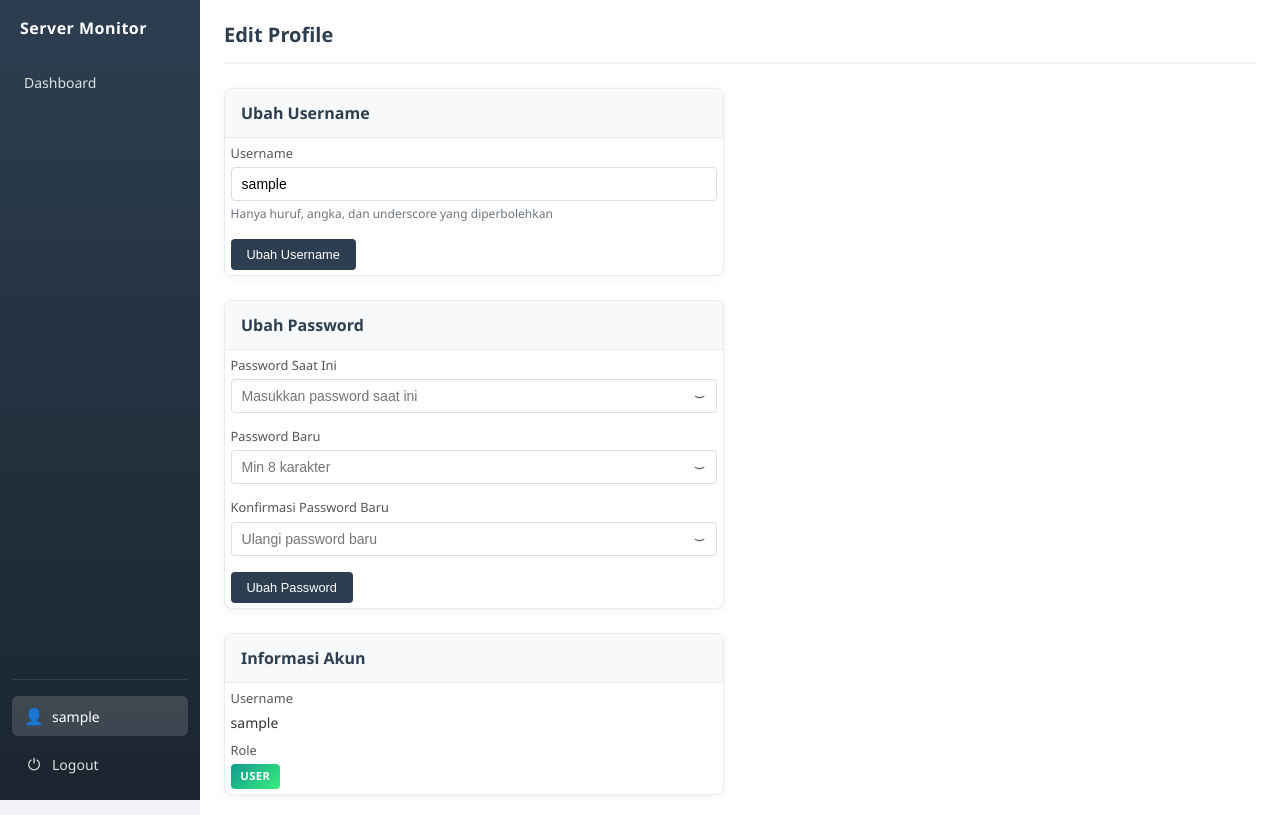
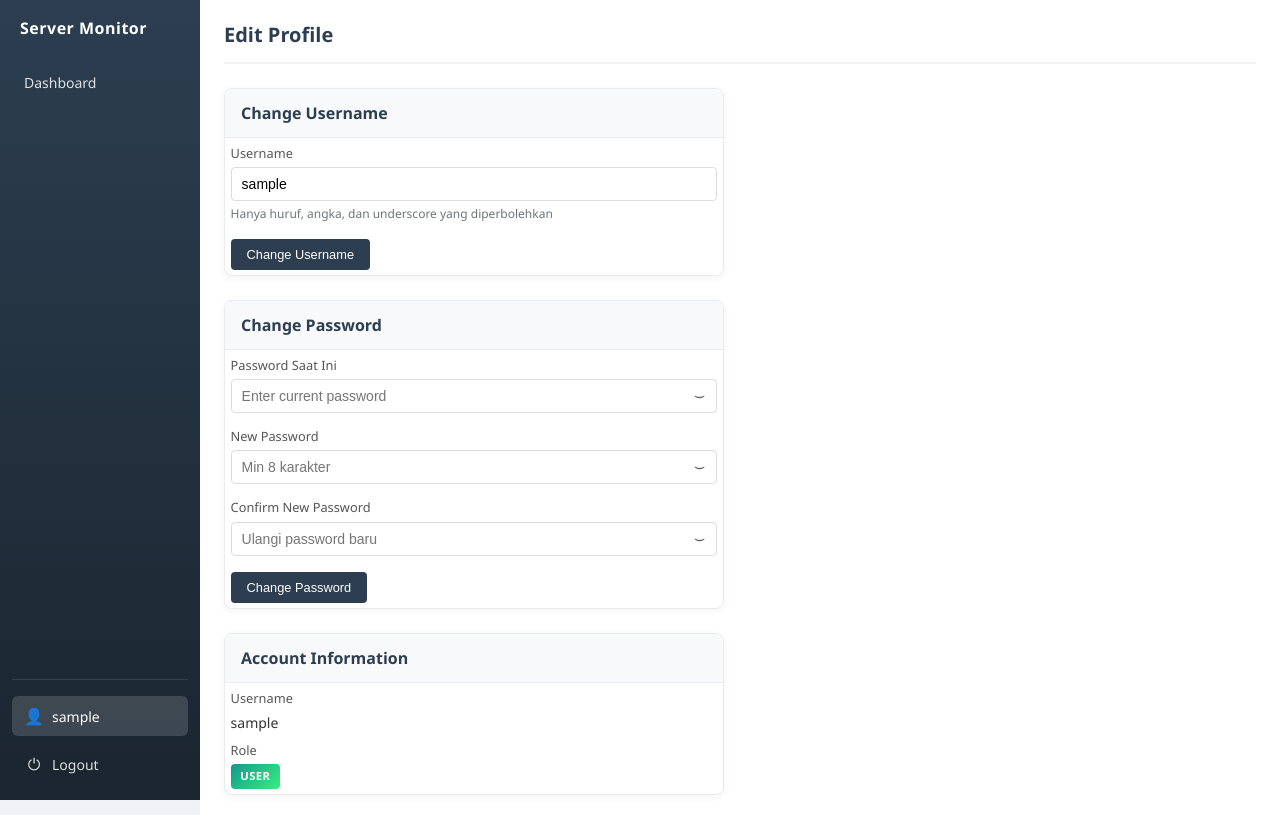
Before and after one commit to rannisa21/server-monitoring, a Flask app: page /profile in a window 1280 px wide. Run offline with Flask 3, Linux system fonts and the light colour scheme; the visitor is signed in with stand-in values (Sample User, id 1).

Commit message:
ganti english semua

```diff
--- a/app/templates/add_user.html
+++ b/app/templates/add_user.html
@@ -40,7 +40,7 @@
         </div>
 
         <div class="form-group">
-            <label for="confirm_password">Konfirmasi Password</label>
+            <label for="confirm_password">Confirm Password</label>
             <div class="password-wrapper">
                 <input type="password" name="confirm_password" id="confirm_password" required minlength="8" placeholder="Ulangi password" />
                 <button type="button" class="toggle-password" onclick="togglePassword('confirm_password')" title="Show/Hide Password">
--- a/app/templates/dashboard.html
+++ b/app/templates/dashboard.html
@@ -104,7 +104,7 @@
                 </div>
             </div>
             <div class="modal-footer">
-                <button type="button" class="btn btn-secondary" onclick="closeReportModal()">Batal</button>
+                <button type="button" class="btn btn-secondary" onclick="closeReportModal()">Cancel</button>
                 <button type="submit" class="btn btn-primary">Download</button>
             </div>
         </form>
--- a/app/templates/edit_user.html
+++ b/app/templates/edit_user.html
@@ -30,7 +30,7 @@
         </div>
 
         <div class="form-group">
-            <label for="password">Password Baru (kosongkan jika tidak diubah)</label>
+            <label for="password">New Password (leave blank to keep current password)</label>
             <div class="password-wrapper">
                 <input type="password" name="password" id="password" minlength="8" placeholder="Min 8 karakter" />
                 <button type="button" class="toggle-password" onclick="togglePassword('password')" title="Show/Hide Password">
@@ -40,7 +40,7 @@
         </div>
 
         <div class="form-group">
-            <label for="confirm_password">Konfirmasi Password Baru</label>
+            <label for="confirm_password">Confirm New Password</label>
             <div class="password-wrapper">
                 <input type="password" name="confirm_password" id="confirm_password" minlength="8" placeholder="Ulangi password baru" />
                 <button type="button" class="toggle-password" onclick="togglePassword('confirm_password')" title="Show/Hide Password">
@@ -59,7 +59,7 @@
 
         <div class="form-actions">
             <button type="submit" class="btn btn-primary">Update User</button>
-            <a href="{{ url_for('user_management.user_management') }}" class="btn btn-secondary">Batal</a>
+            <a href="{{ url_for('user_management.user_management') }}" class="btn btn-secondary">Cancel</a>
         </div>
     </form>
 </div>
--- a/app/templates/profile.html
+++ b/app/templates/profile.html
@@ -7,7 +7,7 @@
 <!-- Username Section -->
 <div class="card" style="max-width: 500px;">
     <div class="card-header">
-        <h3>Ubah Username</h3>
+        <h3>Change Username</h3>
     </div>
     <form method="post" class="card-body">
         <input type="hidden" name="csrf_token" value="{{ csrf_token() }}" />
@@ -30,7 +30,7 @@
         </div>
 
         <div class="form-actions">
-            <button type="submit" class="btn btn-primary">Ubah Username</button>
+            <button type="submit" class="btn btn-primary">Change Username</button>
         </div>
     </form>
 </div>
@@ -38,7 +38,7 @@
 <!-- Password Section -->
 <div class="card" style="max-width: 500px; margin-top: 1.5rem;">
     <div class="card-header">
-        <h3>Ubah Password</h3>
+        <h3>Change Password</h3>
     </div>
     <form method="post" class="card-body">
         <input type="hidden" name="csrf_token" value="{{ csrf_token() }}" />
@@ -47,7 +47,7 @@
         <div class="form-group">
             <label for="current_password">Password Saat Ini</label>
             <div class="password-wrapper">
-                <input type="password" name="current_password" id="current_password" required placeholder="Masukkan password saat ini" />
+                <input type="password" name="current_password" id="current_password" required placeholder="Enter current password" />
                 <button type="button" class="toggle-password" onclick="togglePassword('current_password')" title="Show/Hide Password">
                     <span class="eye-icon">⌣</span>
                 </button>
@@ -55,7 +55,7 @@
         </div>
 
         <div class="form-group">
-            <label for="new_password">Password Baru</label>
+            <label for="new_password">New Password</label>
             <div class="password-wrapper">
                 <input type="password" name="new_password" id="new_password" required minlength="8" placeholder="Min 8 karakter" />
                 <button type="button" class="toggle-password" onclick="togglePassword('new_password')" title="Show/Hide Password">
@@ -65,7 +65,7 @@
         </div>
 
         <div class="form-group">
-            <label for="confirm_password">Konfirmasi Password Baru</label>
+            <label for="confirm_password">Confirm New Password</label>
             <div class="password-wrapper">
                 <input type="password" name="confirm_password" id="confirm_password" required minlength="8" placeholder="Ulangi password baru" />
                 <button type="button" class="toggle-password" onclick="togglePassword('confirm_password')" title="Show/Hide Password">
@@ -75,7 +75,7 @@
         </div>
 
         <div class="form-actions">
-            <button type="submit" class="btn btn-primary">Ubah Password</button>
+            <button type="submit" class="btn btn-primary">Change Password</button>
         </div>
     </form>
 </div>
@@ -83,7 +83,7 @@
 <!-- Account Info Section -->
 <div class="card" style="max-width: 500px; margin-top: 1.5rem;">
     <div class="card-header">
-        <h3>Informasi Akun</h3>
+        <h3>Account Information</h3>
     </div>
     <div class="card-body">
         <div class="form-group" style="margin-bottom: 0.5rem;">
```
